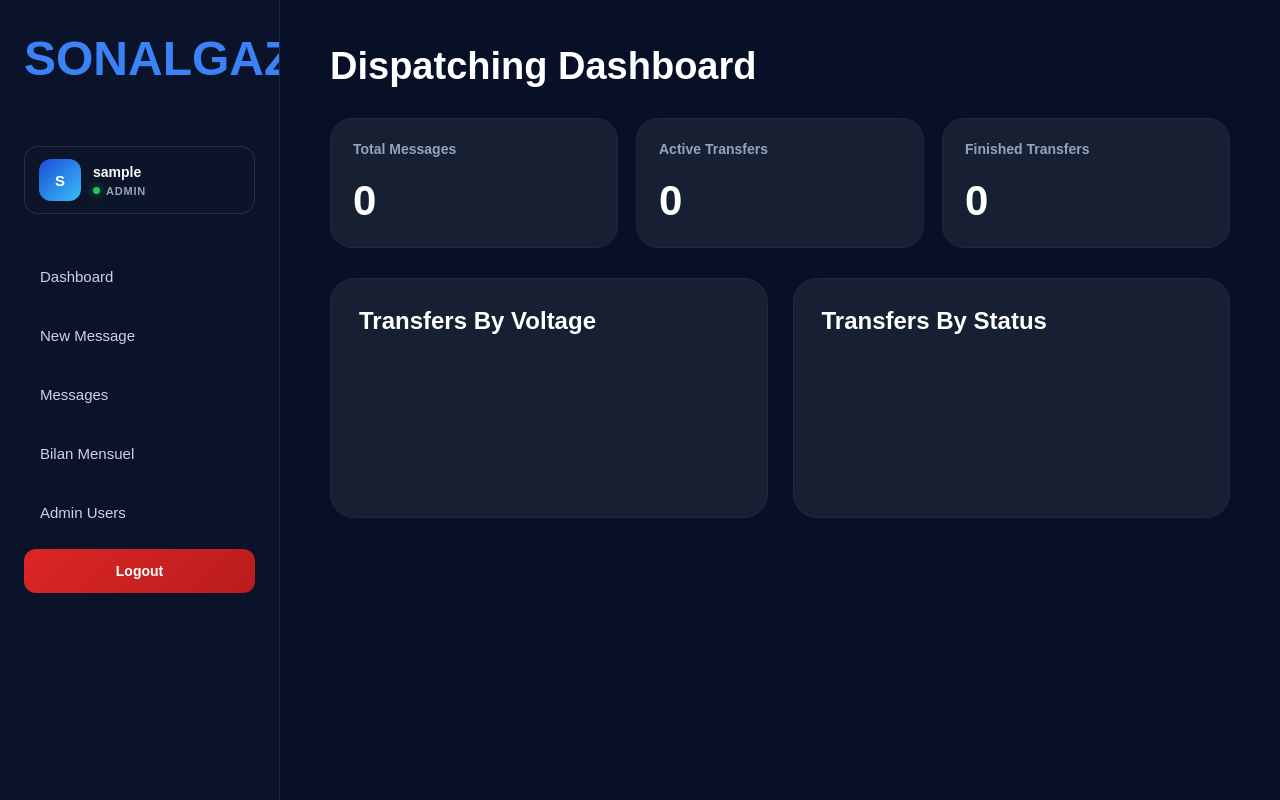
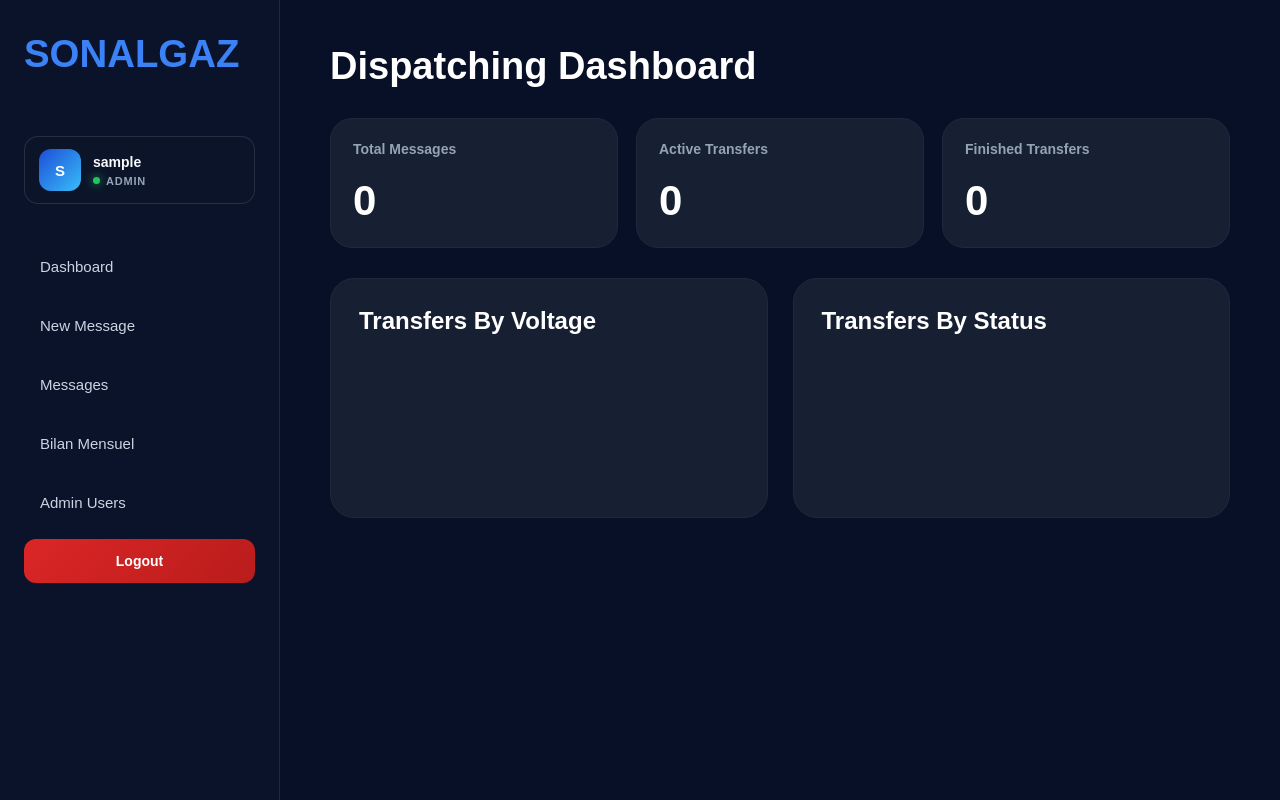
Before and after one commit to lolihackk/Project_sonalgaz, a website: page frontend/index.html in a window 1280 px wide. Drawn offline with nearby package versions, Linux system fonts and the light colour scheme; no server answers; sample sign-in values are in the browser's storage.

```diff
--- a/frontend/css/style.css
+++ b/frontend/css/style.css
@@ -68,12 +68,16 @@
 }
 
 .logo {
+
     color: #3b82f6;
-    font-size: 48px;
+
+    font-size: clamp(28px, 3vw, 42px);
+
     font-weight: 900;
+
+    line-height: 1;
+
     margin-bottom: 45px;
-    white-space: nowrap;
-    line-height: 1;
 }
 
 .sidebar nav {
```
